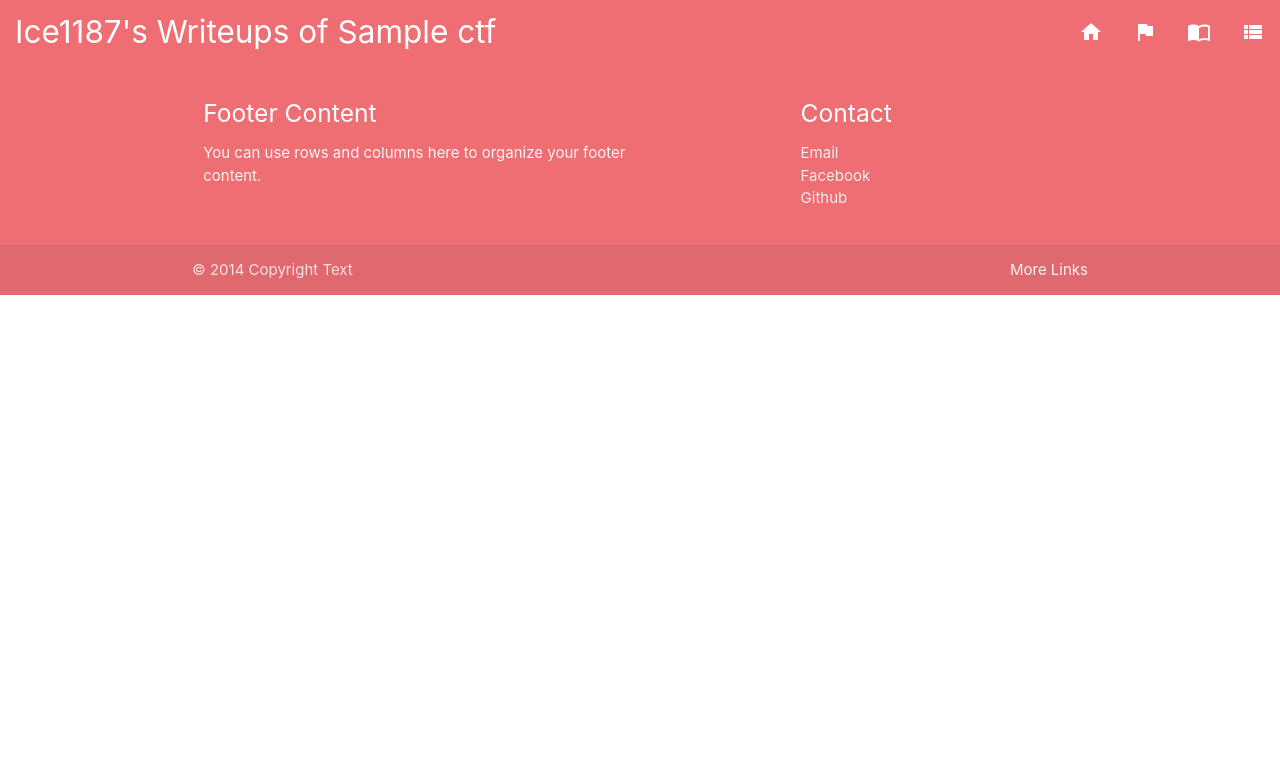
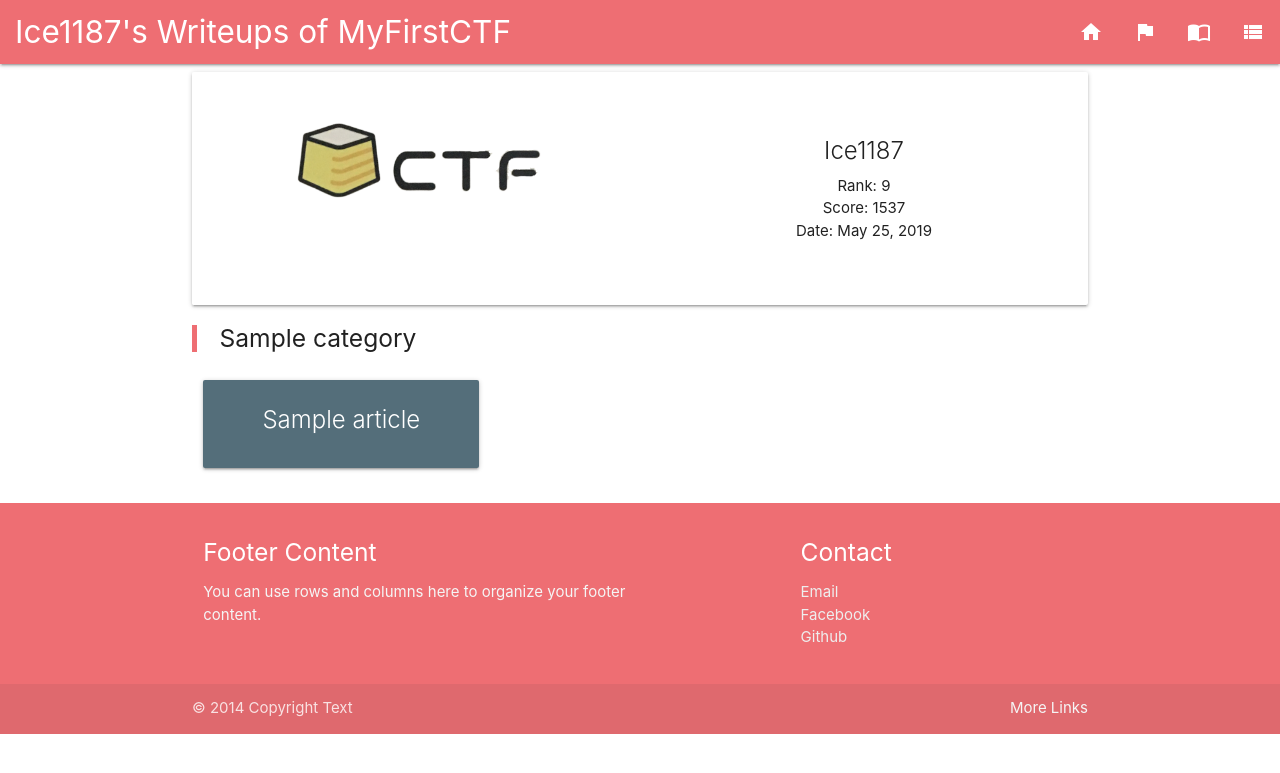
Before and after one commit to Ice1187/django-blog, a Django app: template blog/templates/blog/ctf.html in a window 1280 px wide. Shown: the top 773 px of the page. Run offline with Django 3.2, Linux system fonts and the light colour scheme; data comes from the database, SQL or seed files in the repository; both versions use the stored data as it was after the commit; tables that the repository leaves empty hold one stand-in row (values such as "Sample post"); the template is opened without the code that fills it: values that come from a table or form of the project are taken from there, most other values are stand-ins (such as "Sample title", 1, 10 or a date in 2020).

Commit message:
ctf.html completed

```diff
--- a/blog/models.py
+++ b/blog/models.py
@@ -6,8 +6,9 @@
 	name = models.CharField(default='Unknow', max_length=50)
 	date = models.DateField()
 	img = models.ImageField(upload_to='writeup/', blank=True)
+	team = models.CharField(max_length=255, default='Ice1187')
+	rank = models.CharField(max_length=10, blank=True)
 	score = models.IntegerField(default=0)
-	rank = models.CharField(max_length=10, blank=True)
 	trashtalk = models.TextField(blank=True)
 
 	class Meta():
--- a/blog/templates/blog/ctf.html
+++ b/blog/templates/blog/ctf.html
@@ -3,7 +3,41 @@
   Ice1187's Writeups of {{ ctf.name }}
 {% endblock navbarlogo %}
 {% block content %}
+<div class="col s12 m8">
+    <div class="card horizontal valign-wrapper">
+      <div class="card-image">
+        <img src="{{ ctf.img.url }}">
+      </div>
+      <div class="card-stacked">
+        <div class="card-content">
+          <span class="card-title center-align">{{ ctf.team }}</span>
+          <p class="center-align">
+            Rank: {{ ctf.rank }}<br>
+            Score: {{ ctf.score }}<br>
+            Date: {{ ctf.date }}</p>
+        </div>
+      </div>
+    </div>
+  </div>
 
-
-
+{% for category, articles in categories.items %}
+<blockquote>
+  <h5>
+    {{ category }}
+  </h5>
+</blockquote>
+{% for article in articles %}
+ <div class="row">
+    <div class="col s12 m6 l4">
+      <a href="{{ article.url }}">
+        <div class="card blue-grey darken-1 waves-effect waves-light hoverable" style="width: 100%;">
+          <div class="card-content white-text">
+            <span class="card-title center-align">{{ article }}</span>
+          </div>
+        </div>
+      </a>
+    </div>
+  </div>
+{% endfor %}
+{% endfor %}
 {% endblock content %}
--- a/blog/templates/blog/index.html
+++ b/blog/templates/blog/index.html
@@ -27,7 +27,7 @@
           object-position: top;"
           alt={{ writeupimg.name }}>
           <div class="card-action center-align">
-          <a href="writeups.html" style="font-size: 20px;">CTF Writeup</a>
+            <a href="writeups/" style="font-size: 20px;">CTF Writeup</a>
           </div>
         </div>
       </div>
--- a/blog/templates/blog/writeups.html
+++ b/blog/templates/blog/writeups.html
@@ -47,6 +47,7 @@
 <div class="row">
 {% for ctf in ctfs %}
   <div class="col s12 m4 l4">
+  	<a href="{{ ctf.name }}">
       <div class="card waves-effect waves-light hoverable" >
         <div class="card-image">
           <img src="{{ ctf.img.url }}" style="
@@ -59,6 +60,7 @@
           </div>
         </div>
       </div>
+	</a>
   </div>
 {% endfor %}
 </div>
--- a/blog/urls.py
+++ b/blog/urls.py
@@ -5,7 +5,8 @@
 urlpatterns = [
     path('', views.index, name='index'),
     path('index.html', views.index, name='index'),
+    path('writeups/', views.writeups, name='writeups'),
+    path('writeups/<slug:ctfname>/', views.ctf, name='ctf'),
     path('bookreviews.html', views.bookreviews, name='bookreviews'),
-    path('writeups/', views.writeups, name='writeups'),
     path('test/', views.test, name='test'),
 ]
```
Also changed, not shown: blog/views.py (+16 -0 lines), blog/migrations/0011_auto_20190830_2142.py (added), db.sqlite3. Lines whose indentation alone changed are shown as unchanged.
